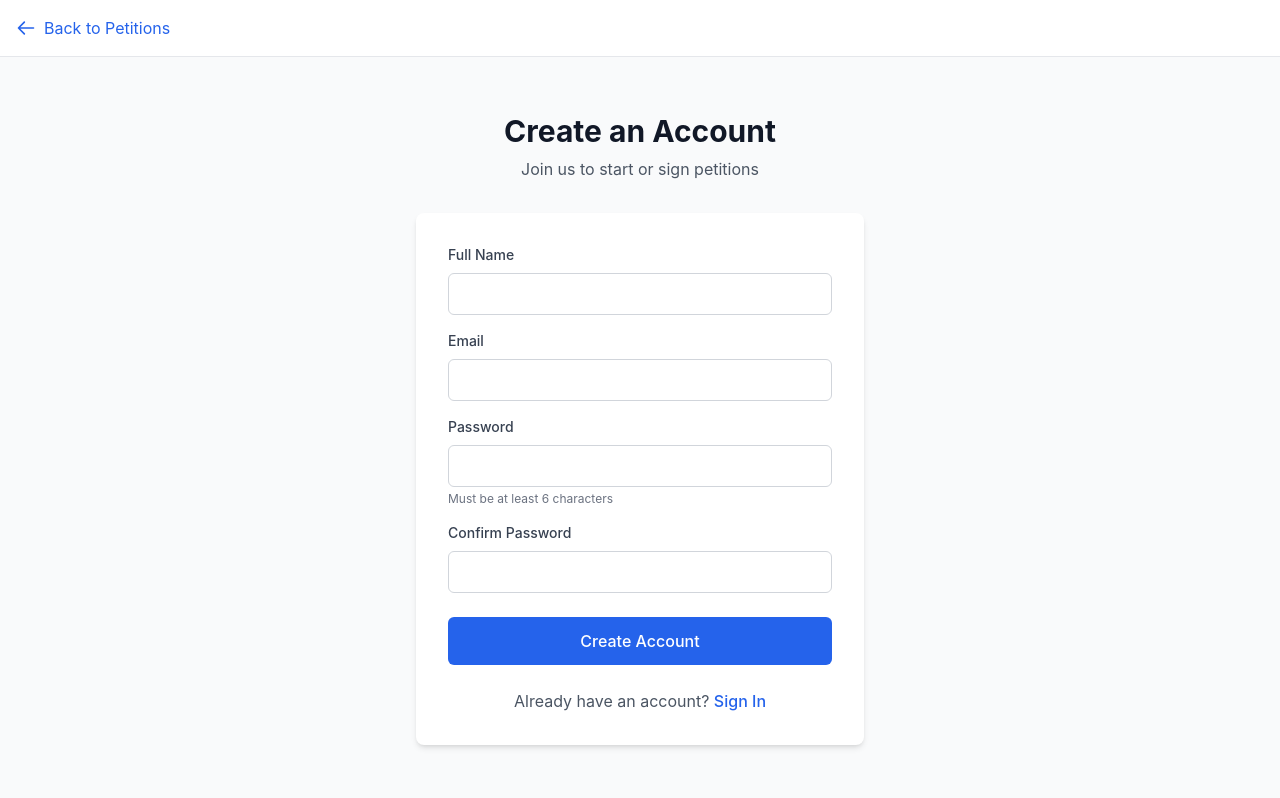
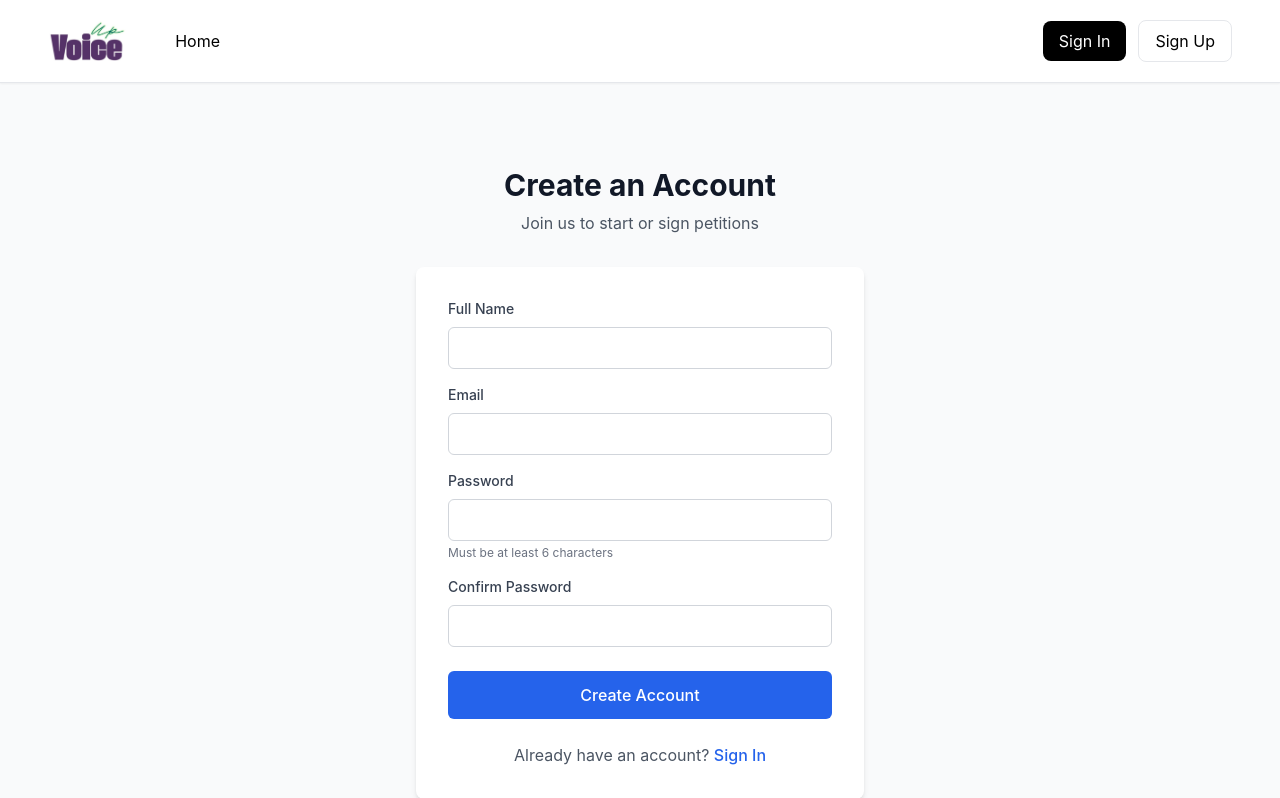
Before and after one commit to ami-ne001/VoiceUp, a PHP site: page /signup.php in a window 1280 px wide. Shown: the top 798 px of the page. Before the commit the page ends 750 px from the top, so only its background shows below. Run offline with PHP 8.4, Linux system fonts and the light colour scheme; some libraries are stand-ins or nearby versions.

Commit message:
nav-bar updated

```diff
--- a/includes/header.php
+++ b/includes/header.php
@@ -3,7 +3,7 @@
 <head>
     <meta charset="UTF-8">
     <meta name="viewport" content="width=device-width, initial-scale=1.0">
-    <title><?php echo isset($pageTitle) ? $pageTitle . ' - Petition Platform' : 'Petition Platform'; ?></title>
+    <title><?php echo isset($pageTitle) ? $pageTitle . ' - VoiceUp' : 'VoiceUp'; ?></title>
     <script src="https://cdn.tailwindcss.com"></script>
     <style>
         body {
--- a/includes/navbar.php
+++ b/includes/navbar.php
@@ -4,64 +4,68 @@ $user = getCurrentUser();
 $currentPage = basename($_SERVER['PHP_SELF']);
 ?>
 
-<nav class="bg-white shadow-sm border-b">
-    <div class="container mx-auto px-4">
-        <div class="flex items-center justify-between h-16">
+<header class="bg-white border-b sticky top-0 z-10 shadow-sm">
+    <div class="container mx-auto px-12 py-5">
+        <div class="flex items-center justify-between">
+            <!-- Left: Logo + Nav -->
             <div class="flex items-center gap-8">
-                <a href="index.php" class="text-xl font-semibold text-gray-900">
-                    Petition Platform
+                <!-- Logo -->
+                <a href="index.php" class="flex items-center gap-3">
+                    <img src="assets/images/VoiceUp_logo.jpg" alt="VoiceUp Logo" class="h-10 w-auto object-contain">
                 </a>
-                <div class="hidden md:flex items-center gap-4">
-                    <a href="index.php" class="<?php echo $currentPage === 'index.php' ? 'text-blue-600' : 'text-gray-600 hover:text-gray-900'; ?> transition">
+
+                <!-- Navigation Links -->
+                <nav class="hidden md:flex items-center gap-2">
+                    <a href="index.php"
+                       class="px-4 py-2 rounded-lg hover:bg-gray-50 <?= $currentPage === 'index.php' ? 'bg-gray-100 font-semibold' : '' ?>">
                         Home
                     </a>
+
                     <?php if ($user): ?>
-                    <a href="my-petitions.php" class="<?php echo $currentPage === 'my-petitions.php' ? 'text-blue-600' : 'text-gray-600 hover:text-gray-900'; ?> transition">
+                    <a href="my-petitions.php"
+                       class="px-4 py-2 rounded-lg hover:bg-gray-50 <?= $currentPage === 'my-petitions.php' ? 'bg-gray-100 font-semibold' : '' ?>">
                         My Petitions
                     </a>
                     <?php endif; ?>
-                </div>
+                </nav>
             </div>
 
+            <!-- Right: User actions -->
             <div class="flex items-center gap-3">
                 <?php if ($user): ?>
-                    <a href="add-petition.php" class="px-4 py-2 bg-blue-600 text-white rounded-md hover:bg-blue-700 transition">
+                    <a href="add-petition.php"
+                       class="px-4 py-2 bg-black text-white rounded-lg hover:bg-gray-800 transition">
                         Start a Petition
                     </a>
+                    <!-- Profile Dropdown (simple) -->
                     <div class="relative group">
-                        <button class="flex items-center gap-2 px-3 py-2 rounded-md hover:bg-gray-100 transition">
-                            <div class="w-8 h-8 bg-blue-600 rounded-full flex items-center justify-center text-white">
-                                <?php echo strtoupper(substr($user['name'], 0, 1)); ?>
+                        <button class="flex items-center gap-2 px-3 py-2 rounded-lg hover:bg-gray-50 transition">
+                            <div class="w-9 h-9 bg-blue-600 rounded-full flex items-center justify-center text-white font-semibold">
+                                <?= strtoupper(substr($user['name'], 0, 1)); ?>
                             </div>
                             <svg class="w-4 h-4 text-gray-600" fill="none" stroke="currentColor" viewBox="0 0 24 24">
-                                <path stroke-linecap="round" stroke-linejoin="round" stroke-width="2" d="M19 9l-7 7-7-7"></path>
+                                <path stroke-linecap="round" stroke-linejoin="round" stroke-width="2" d="M19 9l-7 7-7-7"/>
                             </svg>
                         </button>
-                        <div class="hidden group-hover:block absolute right-0 mt-2 w-48 bg-white rounded-md shadow-lg py-1 z-10">
+                        <div class="hidden group-hover:block absolute right-0 mt-2 w-48 bg-white rounded-lg shadow-lg py-2 z-10">
                             <div class="px-4 py-2 border-b">
-                                <p class="text-sm font-medium text-gray-900"><?php echo htmlspecialchars($user['name']); ?></p>
-                                <p class="text-xs text-gray-500"><?php echo htmlspecialchars($user['email']); ?></p>
+                                <p class="text-sm font-medium text-gray-900"><?= htmlspecialchars($user['name']); ?></p>
+                                <p class="text-xs text-gray-500"><?= htmlspecialchars($user['email']); ?></p>
                             </div>
-                            <a href="profile.php" class="block px-4 py-2 text-sm text-gray-700 hover:bg-gray-100">
-                                Profile
-                            </a>
-                            <a href="my-petitions.php" class="block px-4 py-2 text-sm text-gray-700 hover:bg-gray-100">
-                                My Petitions
-                            </a>
-                            <a href="api/auth.php?action=logout" class="block px-4 py-2 text-sm text-red-600 hover:bg-gray-100">
-                                Sign Out
-                            </a>
+                            <a href="profile.php" class="block px-4 py-2 text-sm hover:bg-gray-50">Profile</a>
+                            <a href="my-petitions.php" class="block px-4 py-2 text-sm hover:bg-gray-50">My Petitions</a>
+                            <a href="api/auth.php?action=logout" class="block px-4 py-2 text-sm text-red-600 hover:bg-gray-50">Sign Out</a>
                         </div>
                     </div>
                 <?php else: ?>
-                    <a href="login.php" class="px-4 py-2 text-gray-700 hover:text-gray-900 transition">
+                    <a href="login.php" class="px-4 py-2 bg-black text-white rounded-lg hover:bg-gray-800 transition">
                         Sign In
                     </a>
-                    <a href="signup.php" class="px-4 py-2 bg-blue-600 text-white rounded-md hover:bg-blue-700 transition">
+                    <a href="signup.php" class="px-4 py-2 border rounded-lg hover:bg-gray-50 transition">
                         Sign Up
                     </a>
                 <?php endif; ?>
             </div>
         </div>
     </div>
-</nav>
+</header>
--- a/signup.php
+++ b/signup.php
@@ -64,19 +64,9 @@ if ($_SERVER['REQUEST_METHOD'] === 'POST') {
 ?>
 
 <?php include __DIR__ . '/includes/header.php'; ?>
+<?php include __DIR__ . '/includes/navbar.php'; ?>
 
 <div class="min-h-screen bg-gray-50 flex flex-col">
-    <div class="bg-white border-b">
-        <div class="container mx-auto px-4 py-4">
-            <a href="index.php" class="text-blue-600 hover:text-blue-700 flex items-center gap-2">
-                <svg class="w-5 h-5" fill="none" stroke="currentColor" viewBox="0 0 24 24">
-                    <path stroke-linecap="round" stroke-linejoin="round" stroke-width="2" d="M10 19l-7-7m0 0l7-7m-7 7h18"></path>
-                </svg>
-                Back to Petitions
-            </a>
-        </div>
-    </div>
-
     <div class="flex-1 flex items-center justify-center px-4 py-12">
         <div class="w-full max-w-md">
             <div class="text-center mb-8">
```
Also changed, not shown: login.php (+1 -11 lines), assets/images/VoiceUp_logo.jpg (added).
